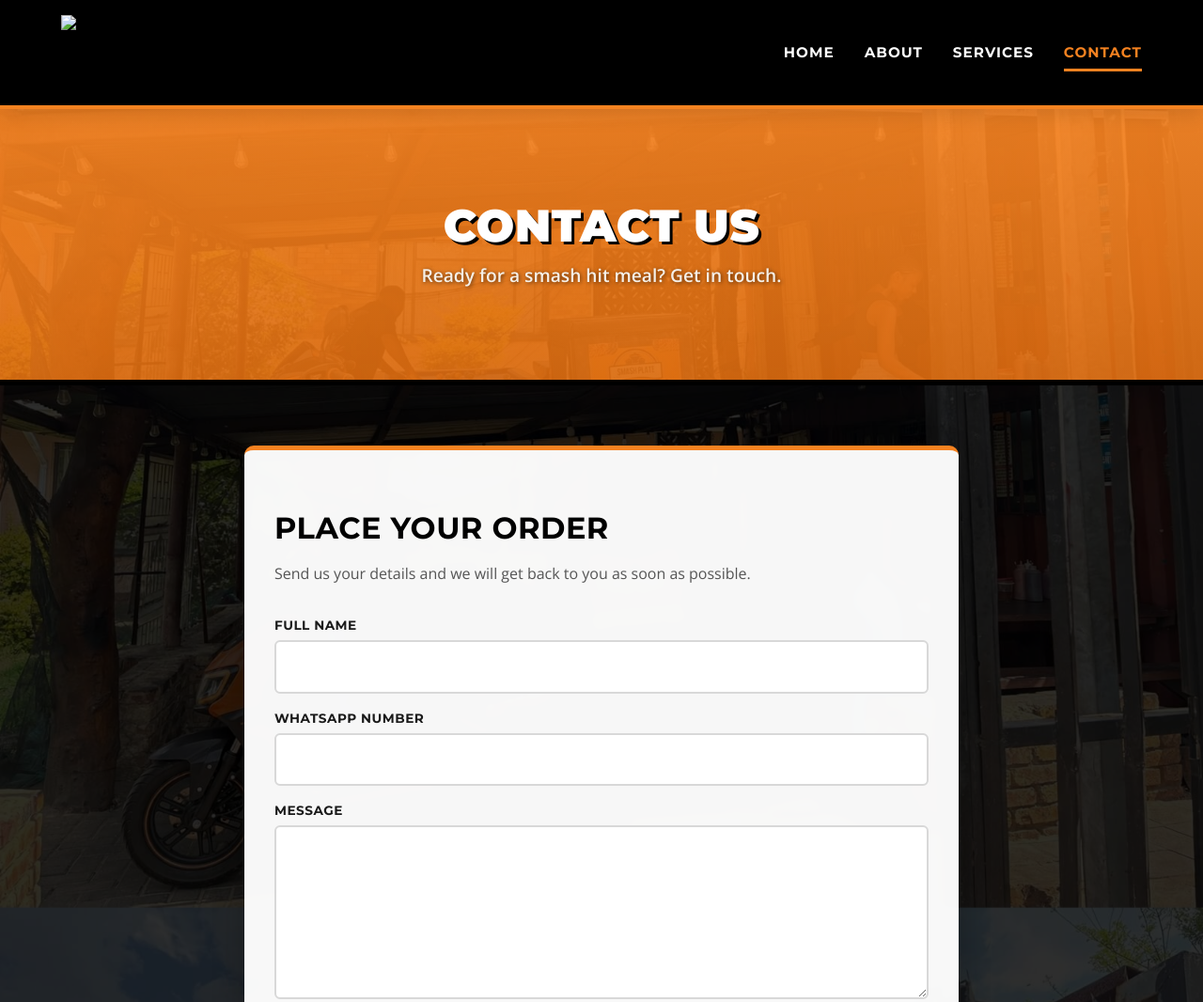
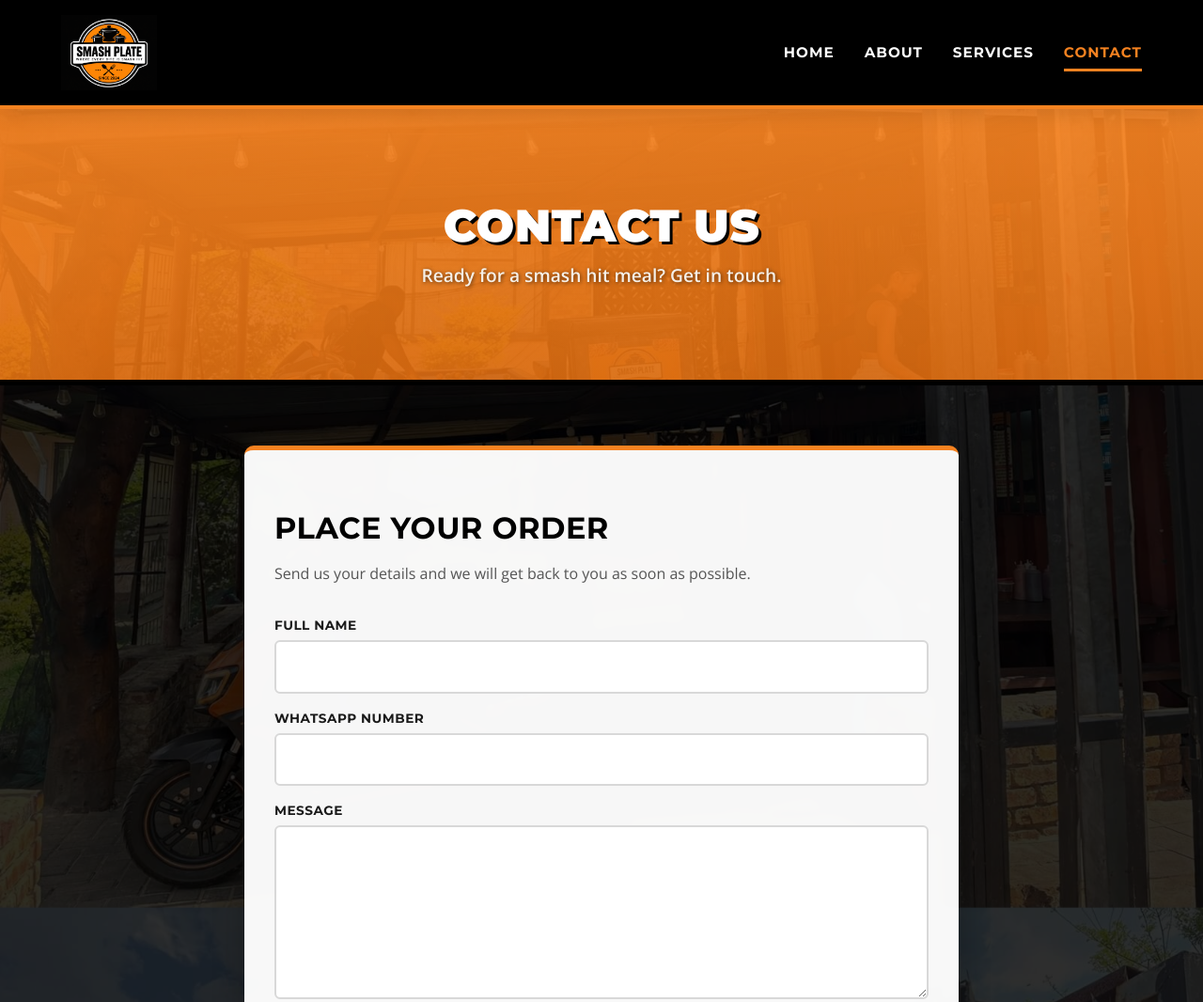
Before and after one commit to MABALECENDRY32/smash-plates, a plain HTML site: page contact.html in a window 1280 px wide. Shown: the top 1066 px of the page at 94% size. Drawn offline with nearby package versions, Linux system fonts and the light colour scheme.

Commit message:
Update logo image source in contact.html

```diff
--- a/contact.html
+++ b/contact.html
@@ -16,7 +16,7 @@
     <header class="site-header">
         <div class="container header-container">
             <a href="index.html" class="logo-link" aria-label="SMASH PLATE - Go to homepage">
-                <img src="images/logo.png" alt="SMASH PLATE Logo" class="logo">
+                <img src="images/Logo.jpeg" alt="SMASH PLATE Logo" class="logo">
             </a>
             <button class="nav-toggle" id="navToggle" aria-label="Toggle navigation" aria-expanded="false">
                 <span class="hamburger"></span>
```
